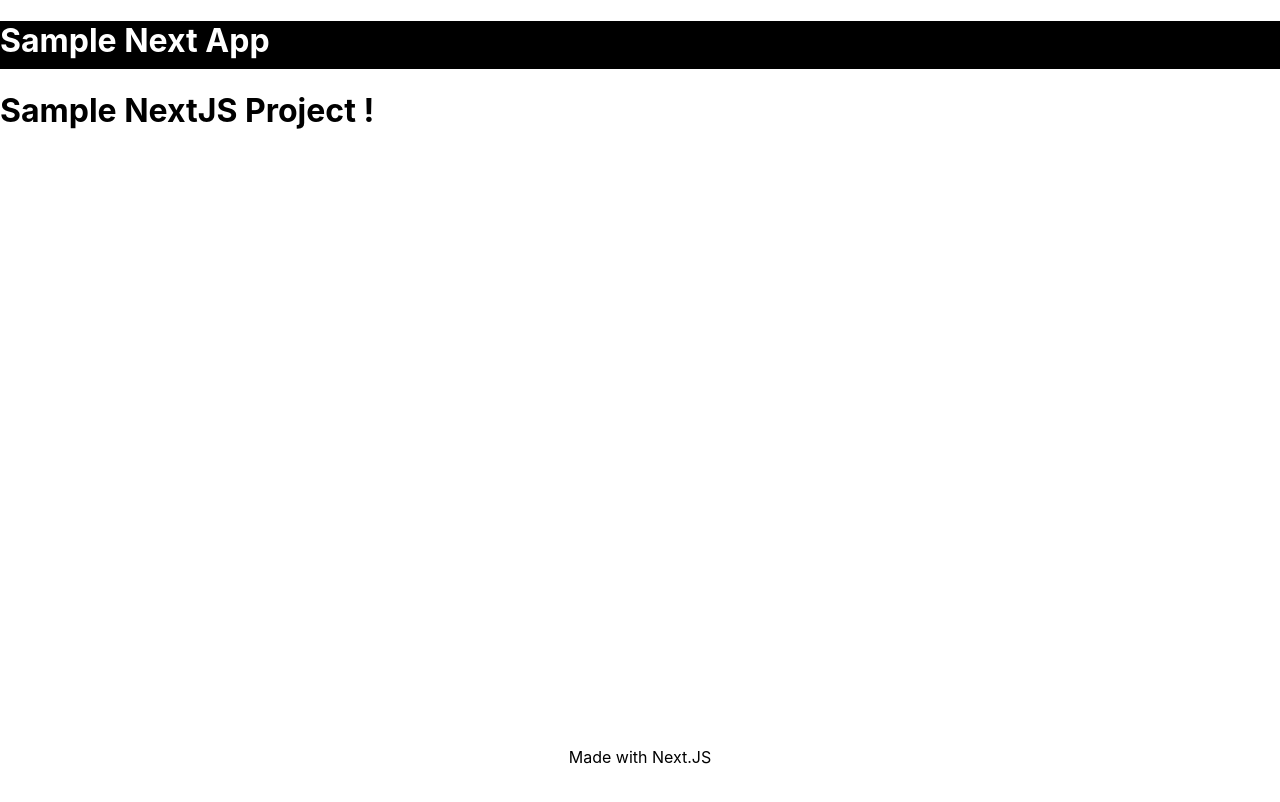
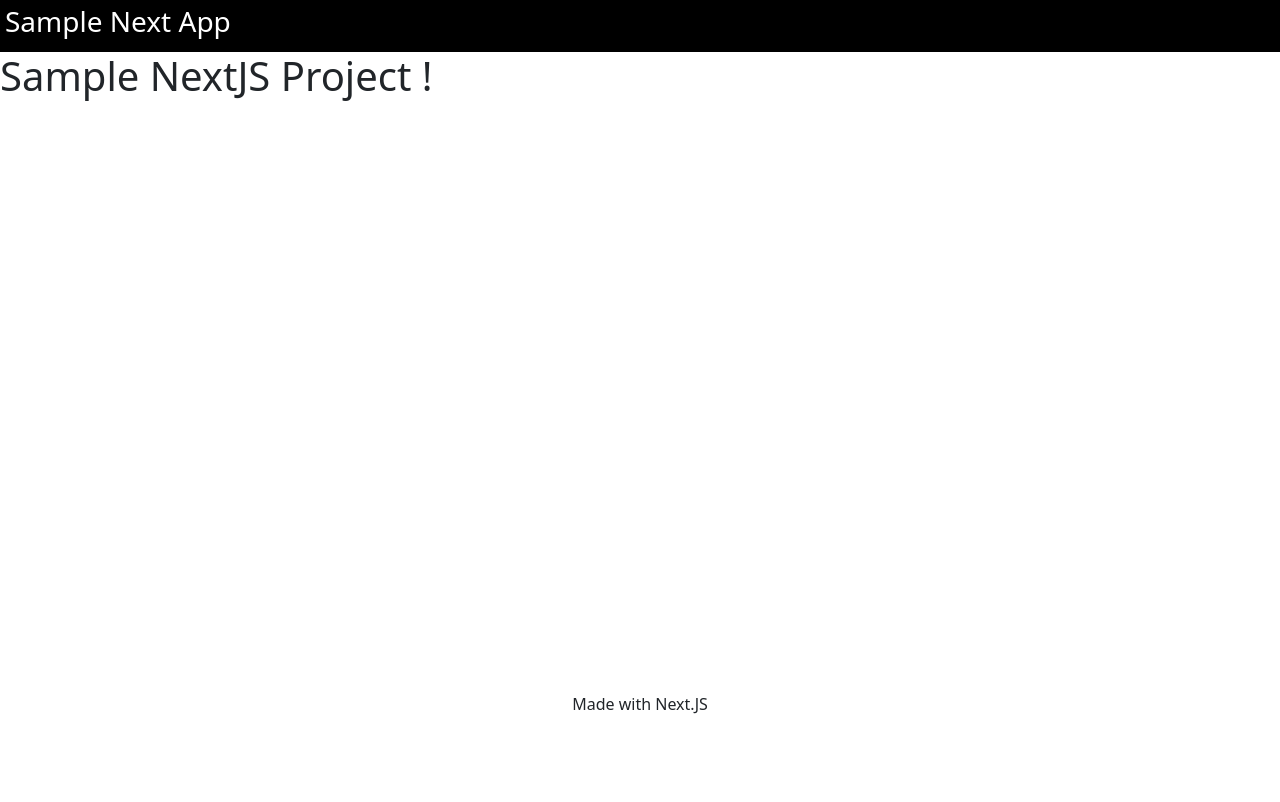
Before and after one commit to 3l-d1abl0/Sample-NextJS-app, a Next.js app: page / in a window 1280 px wide. Shown: the top 802 px of the page. Built offline with nearby package versions, Linux system fonts and the light colour scheme.

Commit message:
added bootstrap, updated styling

```diff
--- a/components/Header.js
+++ b/components/Header.js
@@ -5,7 +5,7 @@
 function Header() {
     return (
         <div className='header'>
-            <h1>Sample Next App</h1>
+            <h3>Sample Next App</h3>
         </div>
     )
 }
--- a/pages/_app.js
+++ b/pages/_app.js
@@ -1,5 +1,7 @@
 import '../styles/globals.css'
 import DefaultLayout from '../components/DefaultLayout'
+
+import bootstrap from '../node_modules/bootstrap/dist/css/bootstrap.min.css'
 
 function MyApp({ Component, pageProps }) {
   return <DefaultLayout>
--- a/styles/globals.css
+++ b/styles/globals.css
@@ -18,12 +18,12 @@
 .header{
   background-color: black;
   color: white;
-  height: 6vh;
+  padding: 5px;
 }
 
 .footer{
   text-align: center;
-  height: 10vh;
+
 }
 
 .body{
```
